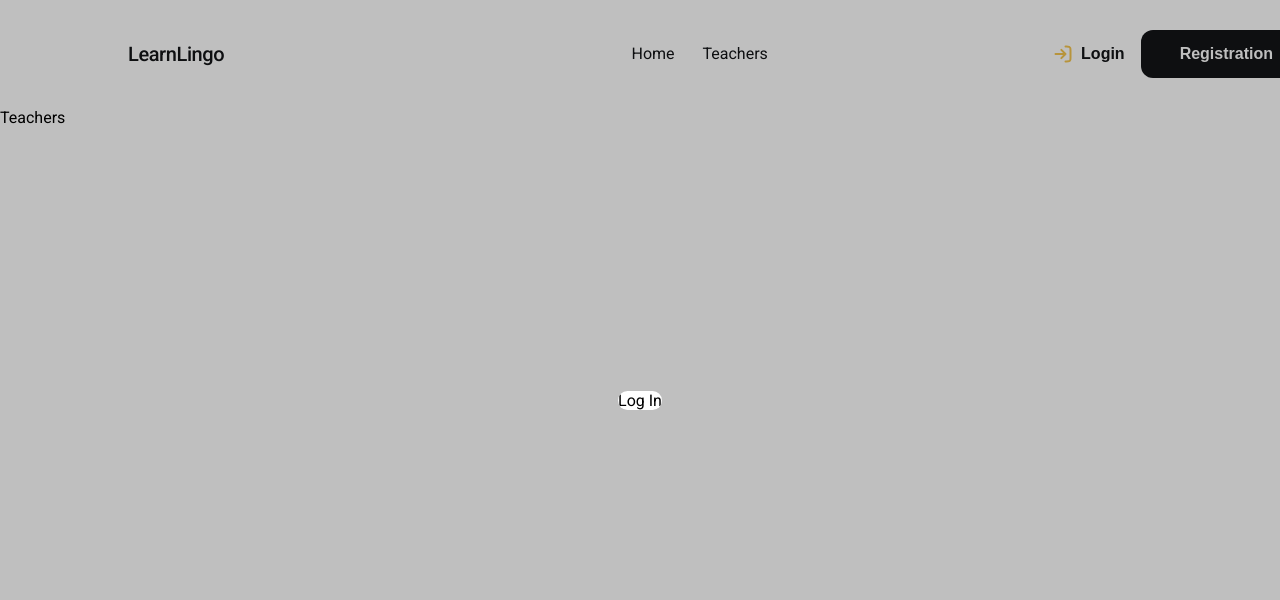
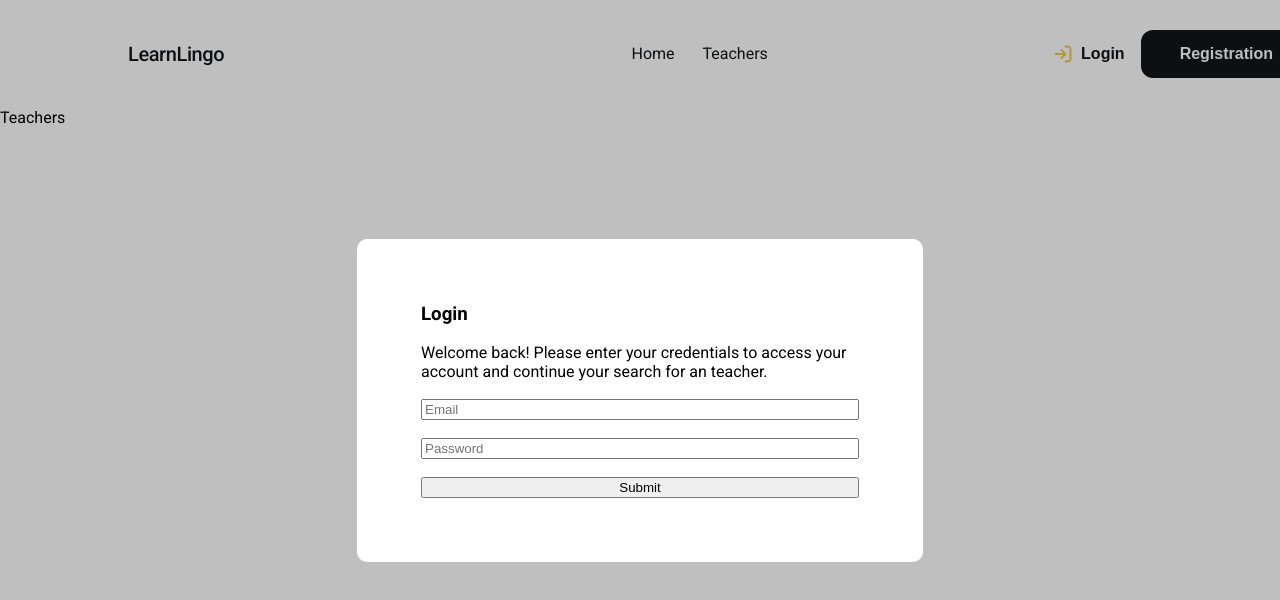
Before and after one commit to dmytro-prontenko/LearnLingo, a React (Vite) app: page /teachers in a window 1280 px wide. Both pictures are taken after a click on the button "Login". Shown: the top 600 px of the page. Built offline with nearby package versions, Linux system fonts and the light colour scheme.

Commit message:
Login, register forms markup added

```diff
--- a/package.json
+++ b/package.json
@@ -14,6 +14,7 @@
     "framer-motion": "^11.0.3",
     "react": "^18.2.0",
     "react-dom": "^18.2.0",
+    "react-hook-form": "^7.49.3",
     "react-router-dom": "^6.21.3",
     "styled": "^1.0.0",
     "styled-components": "^6.1.8"
--- /dev/null
+++ b/src/components/Forms/Login/Login.jsx
@@ -0,0 +1,34 @@
+import { useForm } from "react-hook-form";
+import { StyledForm } from "./Login.styled";
+
+const Login = () => {
+  const {
+    register,
+    handleSubmit,
+    formState: { errors },
+  } = useForm();
+
+  const onSubmit = (data) => console.log(data);
+  console.log(errors);
+
+  return (
+    <StyledForm onSubmit={handleSubmit(onSubmit)}>
+      <h3>Login</h3>
+      <div>Welcome back! Please enter your credentials to access your account and continue your search for an teacher.</div>
+      <input
+        type="text"
+        placeholder="Email"
+        {...register("Email", { required: true, pattern: /^\S+@\S+$/i })}
+      />
+      <input
+        type="password"
+        placeholder="Password"
+        {...register("Password", { required: true })}
+      />
+
+      <input type="submit" />
+    </StyledForm>
+  );
+};
+
+export default Login;
--- /dev/null
+++ b/src/components/Forms/Login/Login.styled.js
@@ -0,0 +1,9 @@
+import styled from "styled-components";
+
+export const StyledForm = styled.form`
+  display: flex;
+  flex-direction: column;
+  gap: 18px;
+
+  /* width: 566px; */
+`;
--- /dev/null
+++ b/src/components/Forms/Registration/Registration.jsx
@@ -0,0 +1,39 @@
+import { useForm } from "react-hook-form";
+import { StyledForm } from "./Registration.styled";
+
+const Registration = () => {
+  const {
+    register,
+    handleSubmit,
+    formState: { errors },
+  } = useForm();
+
+  const onSubmit = (data) => console.log(data);
+  console.log(errors);
+
+  return (
+    <StyledForm onSubmit={handleSubmit(onSubmit)}>
+            <h3>Registration</h3>
+      <div>Welcome back! Please enter your credentials to access your account and continue your search for an teacher.</div>
+      <input
+        type="text"
+        placeholder="Name"
+        {...register("Name", { required: true })}
+      />
+      <input
+        type="text"
+        placeholder="Email"
+        {...register("Email", { required: true, pattern: /^\S+@\S+$/i })}
+      />
+      <input
+        type="password"
+        placeholder="Password"
+        {...register("Password", { required: true })}
+      />
+
+      <input type="submit" />
+    </StyledForm>
+  );
+};
+
+export default Registration;
--- /dev/null
+++ b/src/components/Forms/Registration/Registration.styled.js
@@ -0,0 +1,7 @@
+import styled from "styled-components";
+
+export const StyledForm = styled.form`
+  display: flex;
+  flex-direction: column;
+  gap: 18px;
+`;
--- a/src/components/Header/Header.jsx
+++ b/src/components/Header/Header.jsx
@@ -14,7 +14,7 @@ import { ModalContext } from "../../context/ModalContext";
 import { useContext } from "react";
 
 const Header = () => {
-  const { modalStatus, setModalStatus, modalContent, setModalContent } =
+  const { modalStatus, setModalStatus, setModalContent } =
   useContext(ModalContext);
 
   const handleModal = (e) =>{
--- a/src/components/Modal/Modal.jsx
+++ b/src/components/Modal/Modal.jsx
@@ -10,14 +10,14 @@ export const containerVariants = {
     opacity: 0,
     transition: {
       delay: 0,
-      duration: 0.5,
+      duration: 0.3,
     },
   },
   visible: {
     opacity: 1,
     transition: {
       delay: 0,
-      duration: 0.5,
+      duration: 0.3,
     },
   },
   exit: {
--- a/src/components/Modal/Modal.styled.js
+++ b/src/components/Modal/Modal.styled.js
@@ -15,8 +15,12 @@ export const StyledBackdrop = styled.div`
 
 export const StyledModalContent = styled.div`
   background: white;
-  max-height: 90vh;
+  /* max-height: 90vh; */
   overflow-y: auto;
+  padding: 64px;
+  width: 566px;
+  box-sizing:border-box;
+
 
   &::-webkit-scrollbar {
     width: 3px;
--- a/src/components/ModalContent/ModalContent.jsx
+++ b/src/components/ModalContent/ModalContent.jsx
@@ -1,18 +1,19 @@
 import { useContext } from "react";
 import { ModalContext } from "../../context/ModalContext";
+import Login from "../Forms/Login/Login";
+import Registration from "../Forms/Registration/Registration";
 
 const ModalContent = () => {
-  const {modalContent} = useContext(ModalContext)
+  const { modalContent } = useContext(ModalContext);
 
   switch (modalContent) {
     case "login":
-      return <div>Log In</div>;
+      return <Login />;
     case "register":
-      return <div>Register</div>;
+      return <Registration />;
     default:
       return null;
   }
 };
 
-
-export default ModalContent
+export default ModalContent;
```
Also changed, not shown: 1 other file (tests, documents, lock files or other folders).
